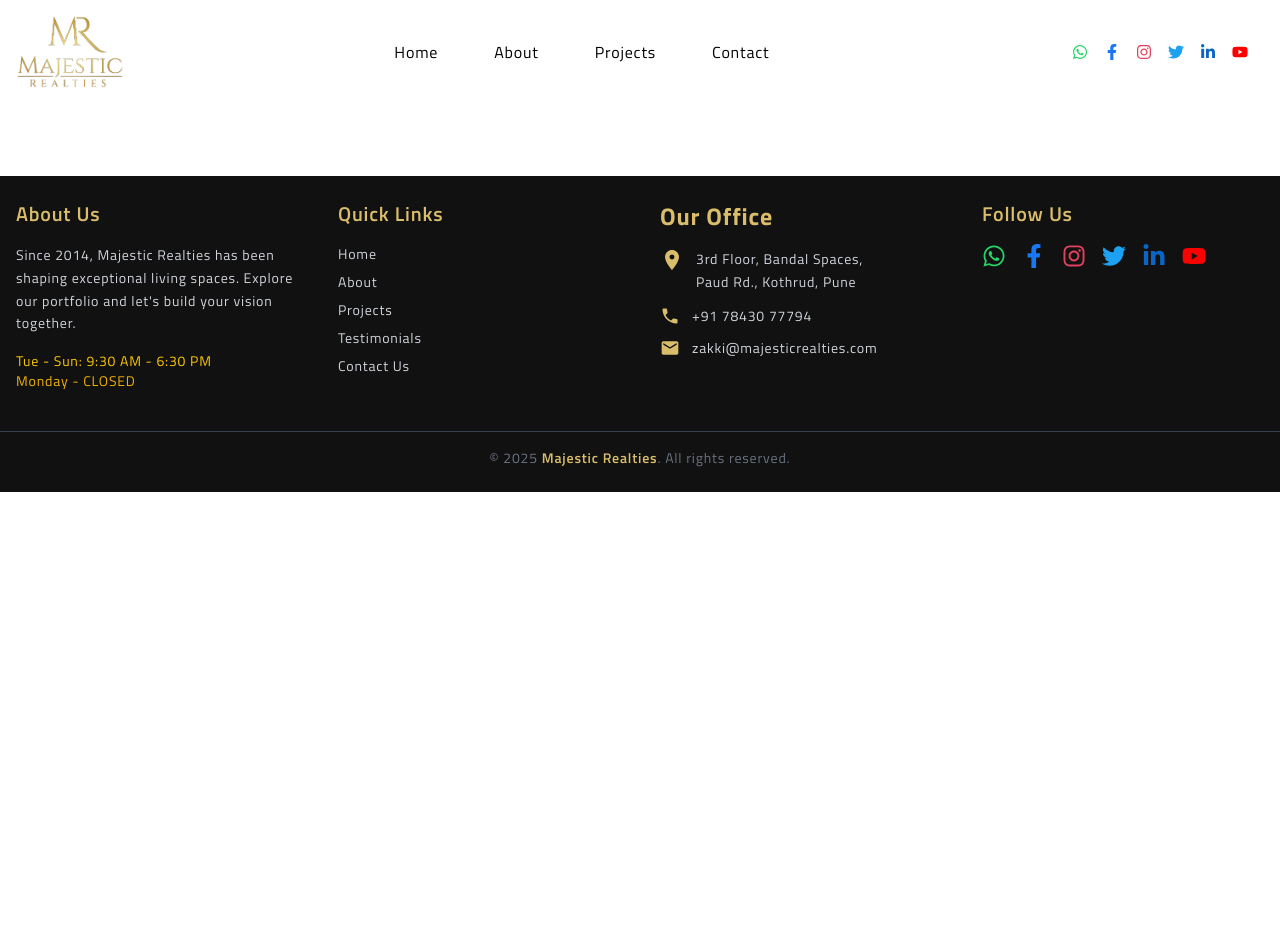
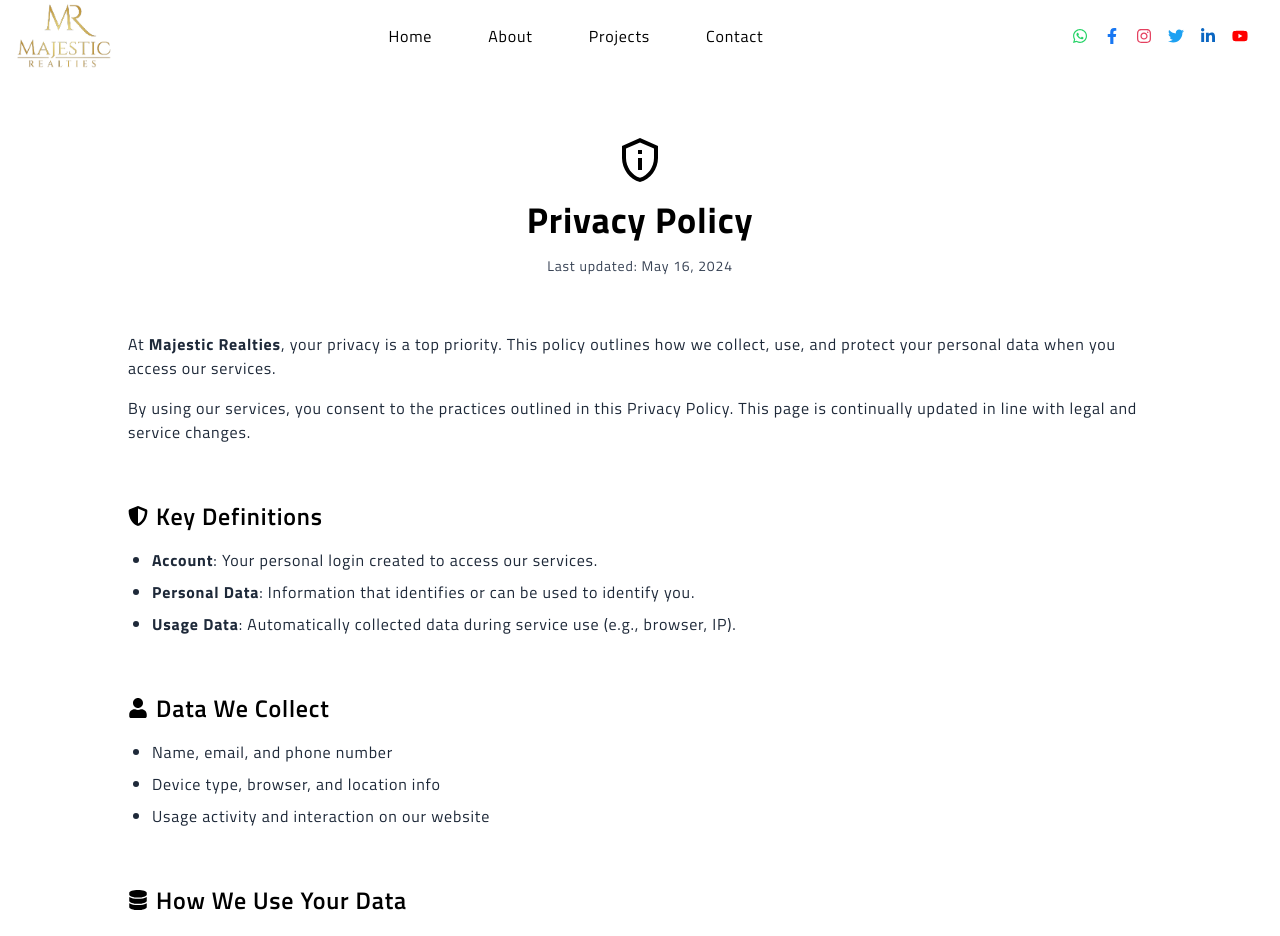
Before and after one commit to amolkadam5256/majestic-realties-website, a React (Vite) app: page /privacy-policy in a window 1280 px wide. Shown: the top 936 px of the page. Before the commit the page ends 800 px from the top, so only its background shows below. Built offline with nearby package versions, Linux system fonts and the light colour scheme.

Commit message:
first commit

```diff
--- a/src/App.jsx
+++ b/src/App.jsx
@@ -2,6 +2,7 @@ import React, { useEffect } from 'react';
 import { BrowserRouter as Router, Routes, Route } from 'react-router-dom'
 import Navbar from './components/Navbar'
 import Footer from './components/Footer'
+import PrivacyPolicy from './components/AboutComp/PrivacyPolicy'
 import AOS from 'aos';
 import 'aos/dist/aos.css';
 
@@ -21,12 +22,13 @@ const App = () => {
     <Router>
       <div className="min-h-screen text-black overflow-x-hidden">
         <Navbar />
-        <main className="flex-grow pt-26 max-w-screen mx-auto w-full p-2">
+        <main className="flex-grow pt-18 max-w-screen mx-auto w-full p-2">
           <Routes>
             <Route path="/" element={<Home />} />
             <Route path="/projects" element={<Projects />} />
             <Route path="/about" element={<About />} />
             <Route path="/contact" element={<Contact />} />
+            <Route path="/privacy-policy" element={<PrivacyPolicy />} />
           </Routes>
         </main>
         <Footer />
--- a/src/components/AboutComp/CommitmentSection.jsx
+++ b/src/components/AboutComp/CommitmentSection.jsx
@@ -72,7 +72,7 @@ const CommitmentSection = () => {
                     ))}
                 </div>
 
-                <div data-aos="fade-up" data-aos-delay="700" className="text-center">
+                <div data-aos="fade-up" data-aos-delay="300" className="text-center">
 
                     <Link
                         to="/contact">
--- /dev/null
+++ b/src/components/AboutComp/PrivacyPolicy.jsx
@@ -0,0 +1,123 @@
+import React, { useEffect } from 'react';
+import { FaShieldAlt, FaUser, FaDatabase, FaLock, FaMobileAlt, FaClock } from 'react-icons/fa';
+import { MdOutlinePrivacyTip } from 'react-icons/md';
+import { IoIosArrowRoundUp } from 'react-icons/io';
+import AOS from 'aos';
+import 'aos/dist/aos.css';
+
+const PrivacyPolicy = () => {
+  useEffect(() => {
+    AOS.init({ duration: 800, once: true });
+  }, []);
+
+  return (
+    <section className="bg-white text-black px-6 md:px-16 py-16">
+      <div className="max-w-5xl mx-auto space-y-14">
+        {/* Header */}
+        <div className="text-center space-y-4" data-aos="fade-down">
+          <MdOutlinePrivacyTip className="text-5xl mx-auto text-black" />
+          <h1 className="text-3xl md:text-4xl font-bold">Privacy Policy</h1>
+          <p className="text-gray-700 text-sm">Last updated: May 16, 2024</p>
+        </div>
+
+        {/* Intro */}
+        <div className="space-y-4 text-gray-800" data-aos="fade-up">
+          <p>
+            At <strong>Majestic Realties</strong>, your privacy is a top priority. This policy outlines how we collect,
+            use, and protect your personal data when you access our services.
+          </p>
+          <p>
+            By using our services, you consent to the practices outlined in this Privacy Policy. This page is
+            continually updated in line with legal and service changes.
+          </p>
+        </div>
+
+        {/* Key Definitions */}
+        <div data-aos="fade-up">
+          <h2 className="text-2xl font-semibold flex items-center gap-2 mb-4">
+            <FaShieldAlt className="text-xl" /> Key Definitions
+          </h2>
+          <ul className="list-disc ml-6 text-gray-800 space-y-2">
+            <li><strong>Account</strong>: Your personal login created to access our services.</li>
+            <li><strong>Personal Data</strong>: Information that identifies or can be used to identify you.</li>
+            <li><strong>Usage Data</strong>: Automatically collected data during service use (e.g., browser, IP).</li>
+          </ul>
+        </div>
+
+        {/* Data Collection */}
+        <div data-aos="fade-up">
+          <h2 className="text-2xl font-semibold flex items-center gap-2 mb-4">
+            <FaUser className="text-xl" /> Data We Collect
+          </h2>
+          <ul className="list-disc ml-6 text-gray-800 space-y-2">
+            <li>Name, email, and phone number</li>
+            <li>Device type, browser, and location info</li>
+            <li>Usage activity and interaction on our website</li>
+          </ul>
+        </div>
+
+        {/* Use of Data */}
+        <div data-aos="fade-up">
+          <h2 className="text-2xl font-semibold flex items-center gap-2 mb-4">
+            <FaDatabase className="text-xl" /> How We Use Your Data
+          </h2>
+          <ul className="list-disc ml-6 text-gray-800 space-y-2">
+            <li>To provide and improve our services</li>
+            <li>To personalize user experience</li>
+            <li>To contact you with updates or marketing offers</li>
+          </ul>
+        </div>
+
+        {/* Security */}
+        <div data-aos="fade-up">
+          <h2 className="text-2xl font-semibold flex items-center gap-2 mb-4">
+            <FaLock className="text-xl" /> Data Protection
+          </h2>
+          <p className="text-gray-800">
+            We implement robust security protocols to protect your data. However, no internet transmission is 100% secure, and we recommend caution when sharing sensitive information.
+          </p>
+        </div>
+
+        {/* Mobile & Cookies */}
+        <div data-aos="fade-up">
+          <h2 className="text-2xl font-semibold flex items-center gap-2 mb-4">
+            <FaMobileAlt className="text-xl" /> Mobile Access & Cookies
+          </h2>
+          <p className="text-gray-800">
+            Our services may collect mobile-specific identifiers. Cookies are used to enhance your browsing experience. You can disable them through your browser settings.
+          </p>
+        </div>
+
+        {/* Retention & Deletion */}
+        <div data-aos="fade-up">
+          <h2 className="text-2xl font-semibold flex items-center gap-2 mb-4">
+            <FaClock className="text-xl" /> Data Retention & Deletion
+          </h2>
+          <p className="text-gray-800">
+            We retain your data only as long as necessary. You can request data deletion anytime by contacting us.
+          </p>
+        </div>
+
+        {/* Contact Info */}
+        <div data-aos="fade-up" className="space-y-2">
+          <h3 className="text-xl font-semibold">Contact Information</h3>
+          <p>Email: <a href="mailto:zakki@majesticrealties.com" className="underline">zakki@majesticrealties.com</a></p>
+          <p>Phone: <a href="tel:+917843077794" className="underline">+91 78430 77794</a></p>
+          <p>Website: <a href="https://www.majesticrealties.com" className="underline" target="_blank" rel="noreferrer">www.majesticrealties.com</a></p>
+        </div>
+
+        {/* Back to Top */}
+        <div className="text-center pt-10">
+          <button
+            onClick={() => window.scrollTo({ top: 0, behavior: 'smooth' })}
+            className="inline-flex items-center px-6 py-3 bg-black text-white rounded-full hover:scale-105 transition-transform"
+          >
+            <IoIosArrowRoundUp className="mr-2 text-xl" /> Back to Top
+          </button>
+        </div>
+      </div>
+    </section>
+  );
+};
+
+export default PrivacyPolicy;
--- a/src/components/HomeComp/HeroSection.jsx
+++ b/src/components/HomeComp/HeroSection.jsx
@@ -5,7 +5,7 @@ import { Link } from 'react-router-dom';
 
 const HeroSection = () => {
     return (
-        <section className="relative overflow-hidden group min-h-[80vh] flex items-center px-4 md:px-16">
+        <section className="relative overflow-hidden group min-h-[85vh] flex items-center px-4 md:px-16">
             {/* Background Image */}
             <div className="absolute inset-0 bgHero bg-cover bg-center transform transition-transform duration-1000 ease-in-out scale-100 group-hover:scale-140 z-0" />
 
--- a/src/components/Navbar.jsx
+++ b/src/components/Navbar.jsx
@@ -29,11 +29,11 @@ const Navbar = () => {
 
   return (
     <nav className="bg-white dark:bg-black fixed w-full z-50 top-0 ">
-      <div className="max-w-screen-xl mx-auto flex flex-wrap items-center justify-between px-4 py-4">
+      <div className="max-w-screen-xl mx-auto flex flex-wrap items-center justify-between px-4 py-1">
 
         {/* Logo */}
         <Link to="/" className="flex items-center space-x-3 rtl:space-x-reverse">
-          <img src={images.logo} className="h-18 w-auto" alt="Logo" />
+          <img src={images.logo} className="h-16 w-auto" alt="Logo" />
           {/* <span className="self-center text-2xl font-semibold whitespace-nowrap text-black dark:text-white">
             Majestic Realties
           </span> */}
```
